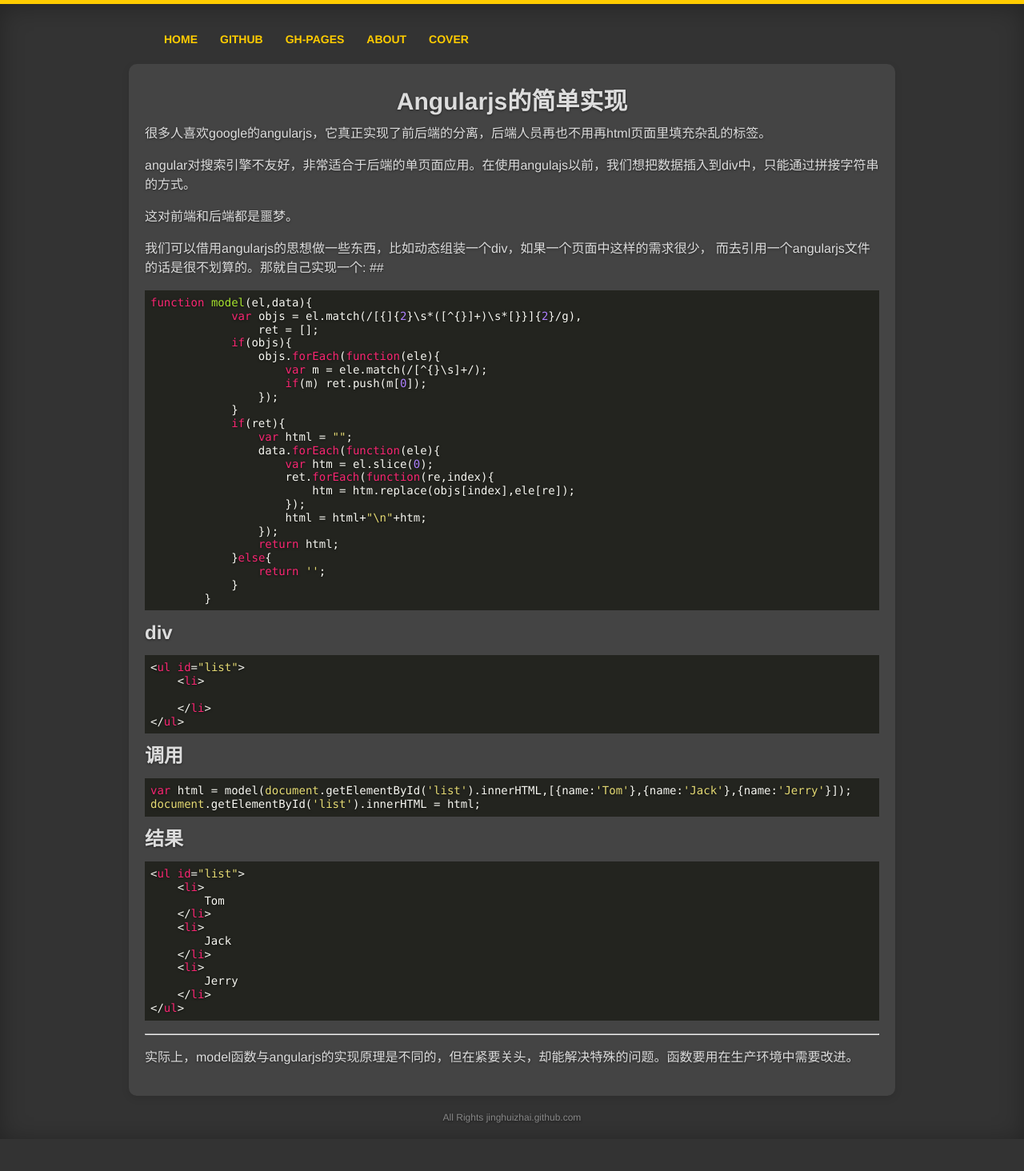
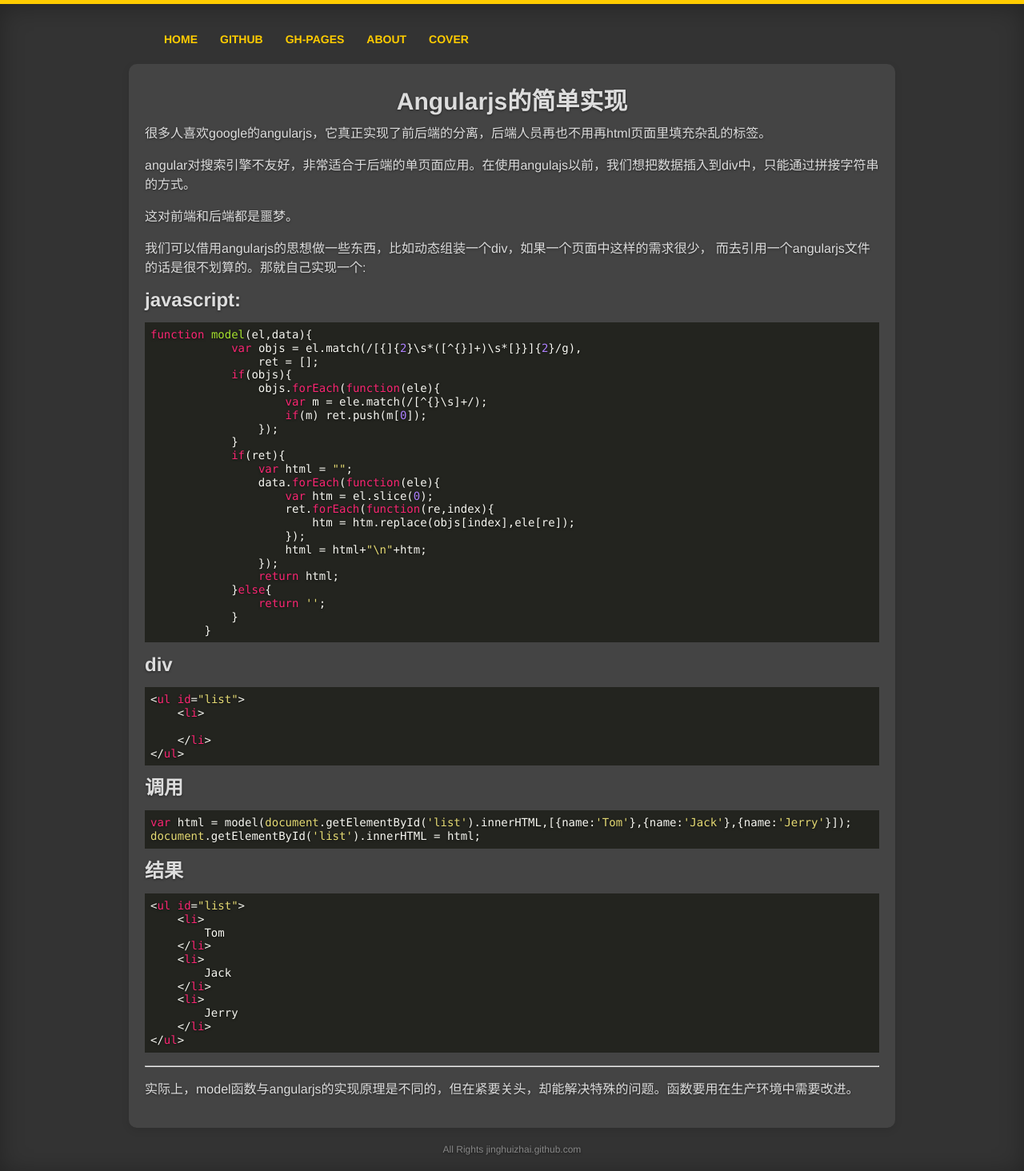
Before and after one commit to jinghuizhai/blog, a Jekyll site: the page built from _posts/2015-10-24-realize-a-simple-angular.md, in a window 1280 px wide. Shown: the whole page at 80% size. Built offline with Jekyll 4.4.1, drawn with Linux system fonts in a browser that asks for light colours; before the commit the page ends 1424 px from its top, so only the background shows below that.

Commit message:
Update 2015-10-24-realize-a-simple-angular.md

````diff
--- a/_posts/2015-10-24-realize-a-simple-angular.md
+++ b/_posts/2015-10-24-realize-a-simple-angular.md
@@ -14,7 +14,7 @@ angular对搜索引擎不友好，非常适合于后端的单页面应用。在
 
 我们可以借用angularjs的思想做一些东西，比如动态组装一个div，如果一个页面中这样的需求很少，
 而去引用一个angularjs文件的话是很不划算的。那就自己实现一个:
-##
+## javascript:
 ```
 function model(el,data){
 	    var objs = el.match(/[{]{2}\s*([^{}]+)\s*[}}]{2}/g),
````
